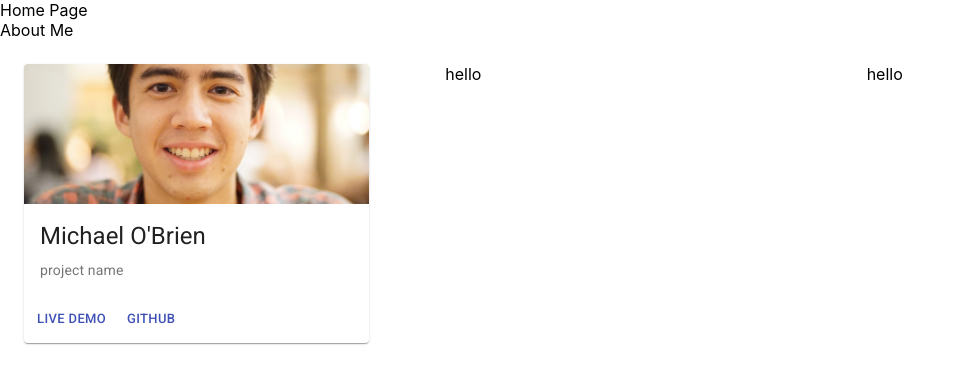
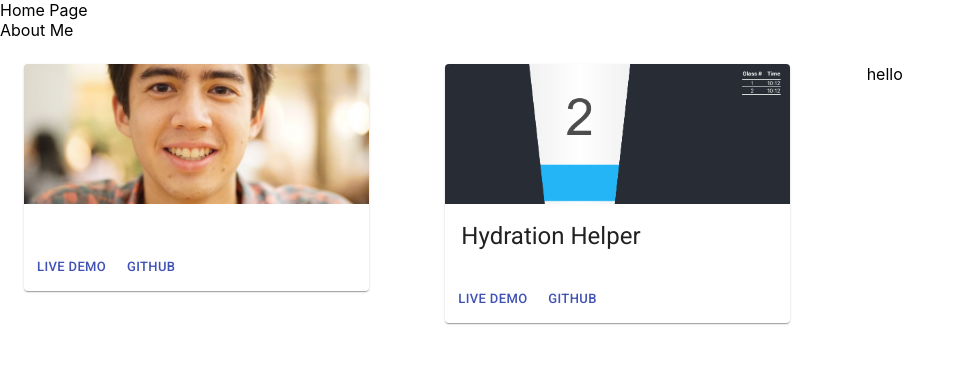
Before and after one commit to mobrien829/personal-website, a React (Create React App) app: page / in a window 1280 px wide. Shown: the top 384 px of the page, without its empty margins (0-964 px from the left). Built offline with nearby package versions, Linux system fonts and the light colour scheme.

Commit message:
set up project cards to be reusable, including additional variables for when i'm pulling from a backend

```diff
--- a/src/project-card.js
+++ b/src/project-card.js
@@ -9,37 +9,38 @@ import {
   Button,
   Typography,
 } from "@material-ui/core";
-import ProfilePic from "./IMG_0808.png";
 
 const useStyles = makeStyles({
   card: { maxWidth: 345 },
   media: { height: 140 },
 });
 
-const ProjectCard = () => {
+const ProjectCard = ({
+  thumbnail,
+  projectName,
+  description,
+  liveDemo,
+  githubUrl,
+}) => {
   const classes = useStyles();
   return (
     <Card className={classes.card}>
       <CardActionArea>
-        <CardMedia className={classes.media} image={ProfilePic} />
+        <CardMedia className={classes.media} image={thumbnail} />
         <CardContent>
           <Typography gutterBottom variant="h5" component="h2">
-            Michael O'Brien
+            {projectName}
           </Typography>
           <Typography variant="body2" color="textSecondary" component="p">
-            project name
+            {description}
           </Typography>
         </CardContent>
       </CardActionArea>
       <CardActions>
-        <Button size="small" color="primary">
+        <Button size="small" color="primary" href={liveDemo}>
           live demo
         </Button>
-        <Button
-          size="small"
-          color="primary"
-          href="https://github.com/mobrien829"
-        >
+        <Button size="small" color="primary" href={githubUrl}>
           github
         </Button>
       </CardActions>
--- a/src/projects-grid.js
+++ b/src/projects-grid.js
@@ -1,15 +1,22 @@
 import React from "react";
 import { Grid } from "@material-ui/core";
 import ProjectCard from "./project-card";
+import ProfilePic from "./IMG_0808.png";
+import WaterPic from "./hydration-image.png";
 
 const ProjectGrid = () => {
   return (
     <Grid container spacing={4} style={{ padding: "24px" }}>
       <Grid key={1} item xs={12} sm={6} md={4} lg={4} xl={3}>
-        <ProjectCard />
+        <ProjectCard thumbnail={ProfilePic} />
       </Grid>
       <Grid key={2} item xs={12} sm={6} md={4} lg={4} xl={3}>
-        <div>hello</div>
+        <ProjectCard
+          thumbnail={WaterPic}
+          projectName={"Hydration Helper"}
+          liveDemo={"https://hydration-helper.herokuapp.com/"}
+          githubUrl={"https://github.com/mobrien829/hydration-extension"}
+        />
       </Grid>
       <Grid key={3} item xs={12} sm={6} md={4} lg={4} xl={3}>
         <div>hello</div>
```
Also changed, not shown: src/hydration-image.png (added).
